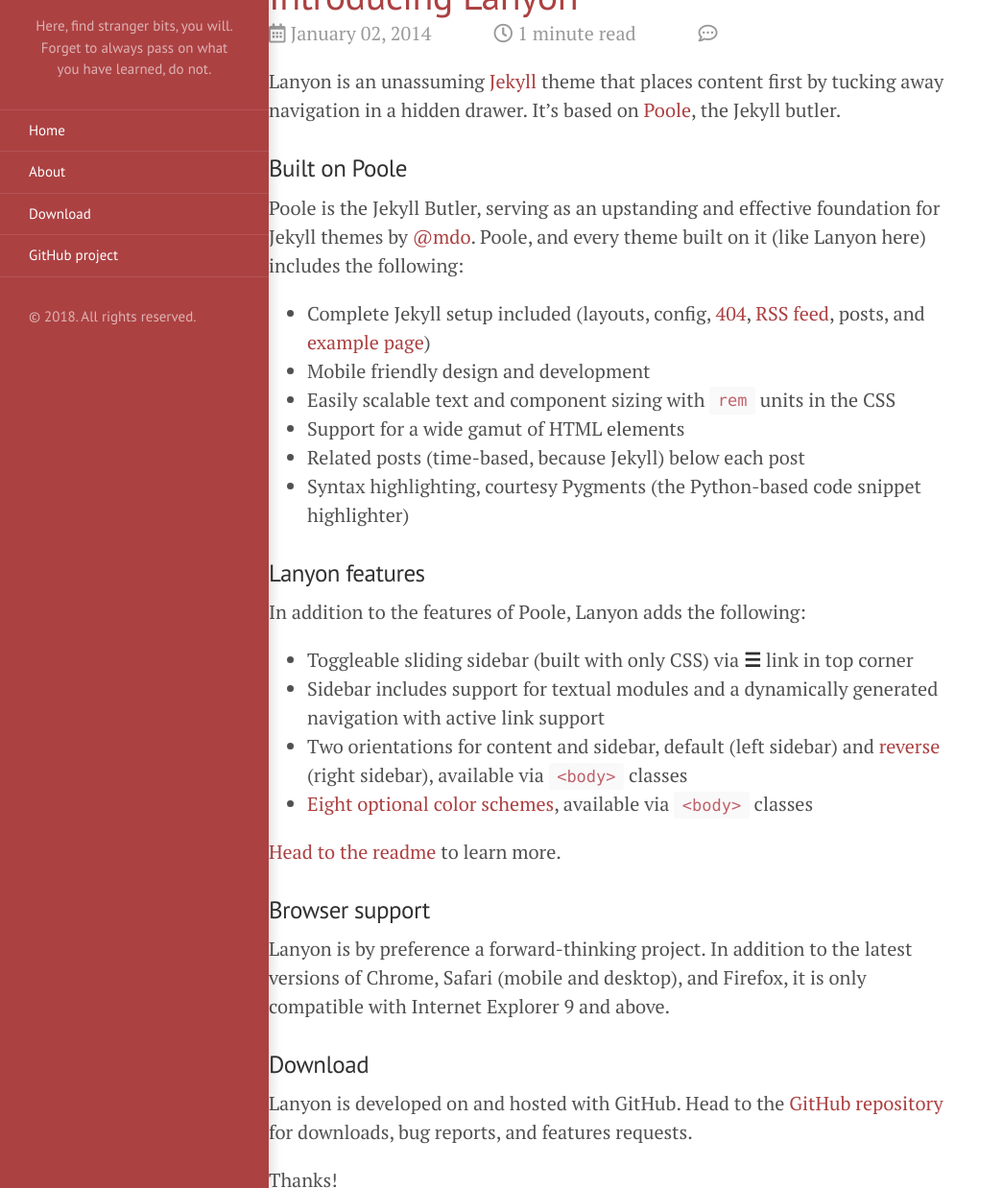
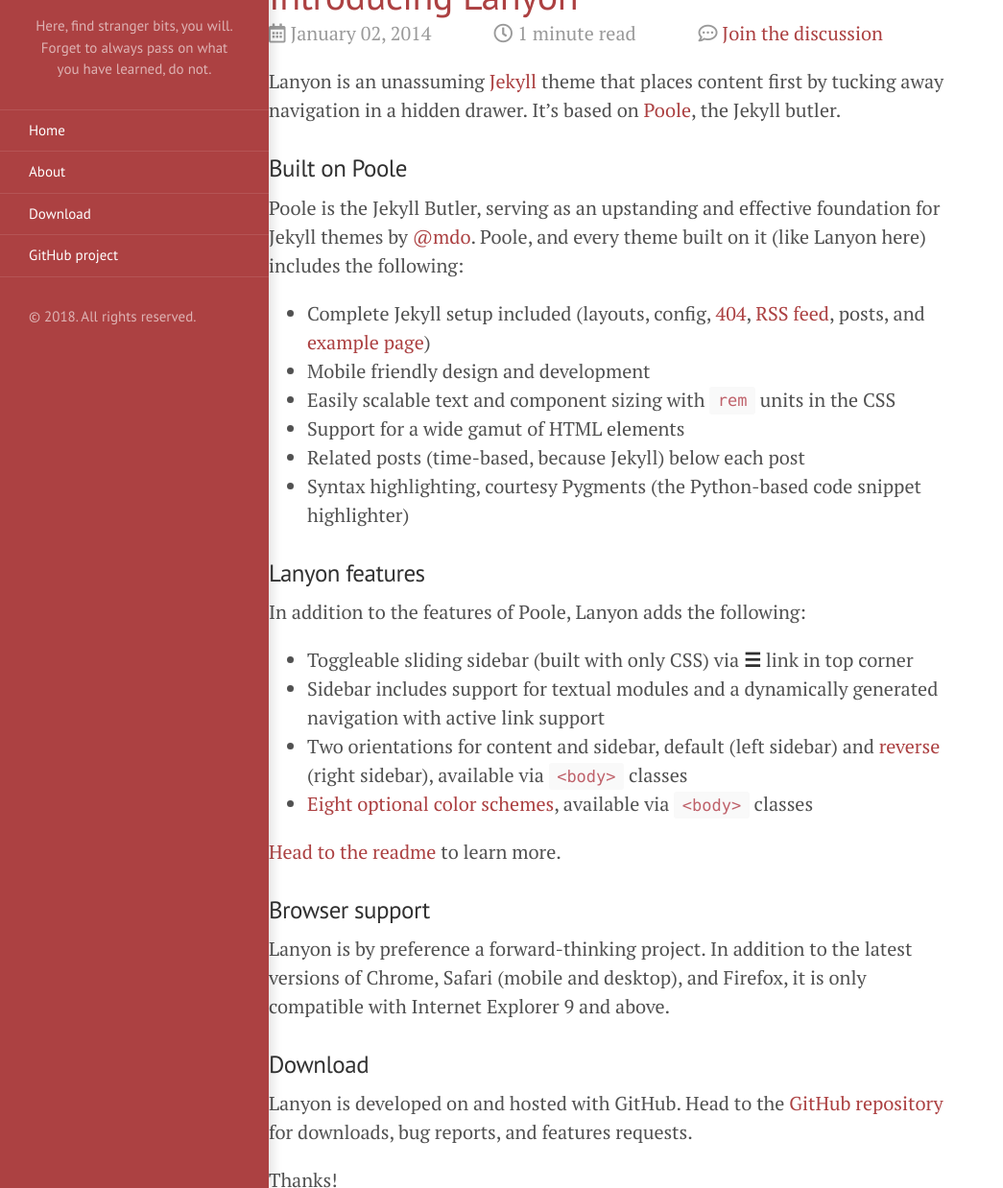
Before and after one commit to valentinabojan/valentinabojan.github.io, a Jekyll site: the page built from index.html, in a window 1280 px wide and 1400 px high, cut to the strip 162-1400 px from the top of the window. Shown: the whole strip at 96% size, without its empty margins (0-1045 px from the left). Built offline with Jekyll 4.4.1, drawn with Linux system fonts in a browser that asks for light colours; nearby versions of some CDN libraries; the list of posts is cut into pages by our own code; comment, search, counter and statistics services are not loaded; some of the changed text lies outside the part shown.

Commit message:
add text for comments count link

```diff
--- a/_layouts/post.html
+++ b/_layouts/post.html
@@ -7,7 +7,8 @@
   <span class="post-date">
     <i class="far fa-calendar-alt"></i> <span class="post-date-margin"> {{ page.date | date: '%B %d, %Y' }} </span>
     <i class="far fa-clock"></i> <span class="post-date-margin"> {% include reading-time.html content=content %} read </span>
-    <i class="far fa-comment-dots"></i> <a href="{{ site.url }}{{ page.url }}#disqus_thread" data-disqus-identifier="{{ site.disqus-id }}{{ page.url | replace:'index.html','' }}"></a>
+    <i class="far fa-comment-dots"></i>
+    <a href="{{ site.url }}{{ page.url }}#disqus_thread" data-disqus-identifier="{{ site.disqus-id }}{{ page.url | replace:'index.html','' }}">Join the discussion</a>
   </span>
   {{ content }}
   {% include comments.html %}
--- a/index.html
+++ b/index.html
@@ -15,7 +15,8 @@
     <span class="post-date">
       <i class="far fa-calendar-alt"></i> <span class="post-date-margin"> {{ post.date | date: '%B %d, %Y' }} </span>
       <i class="far fa-clock"></i> <span class="post-date-margin"> {% include reading-time.html content=post.content %} read </span>
-      <i class="far fa-comment-dots"></i> <a href="{{ site.url }}{{ post.url }}#disqus_thread" data-disqus-identifier="{{ site.disqus-id }}{{ post.url | replace:'index.html','' }}"></a>
+      <i class="far fa-comment-dots"></i>
+      <a href="{{ site.url }}{{ post.url }}#disqus_thread" data-disqus-identifier="{{ site.disqus-id }}{{ post.url | replace:'index.html','' }}">Join the discussion</a>
     </span>
 
     {{ post.content }}
```
